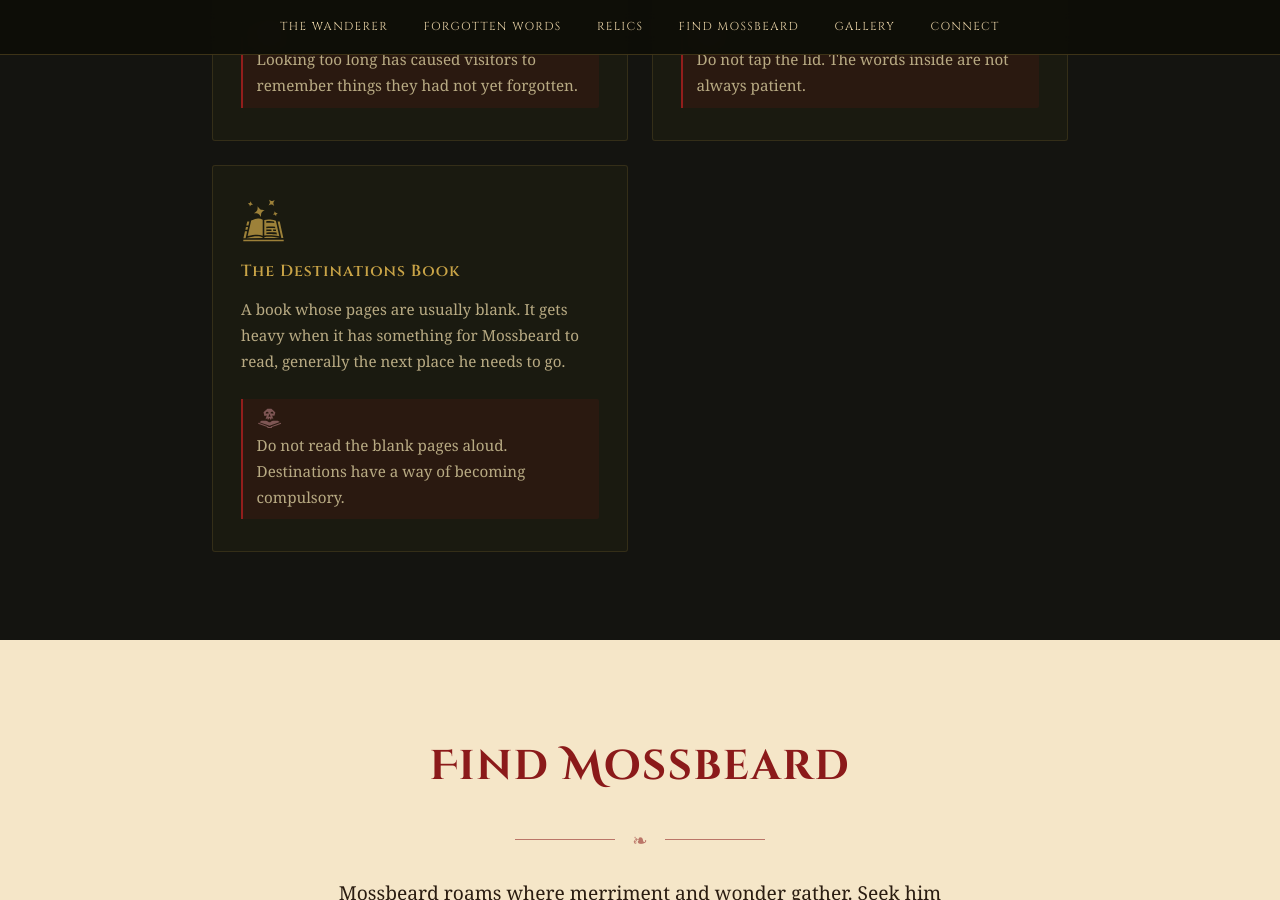
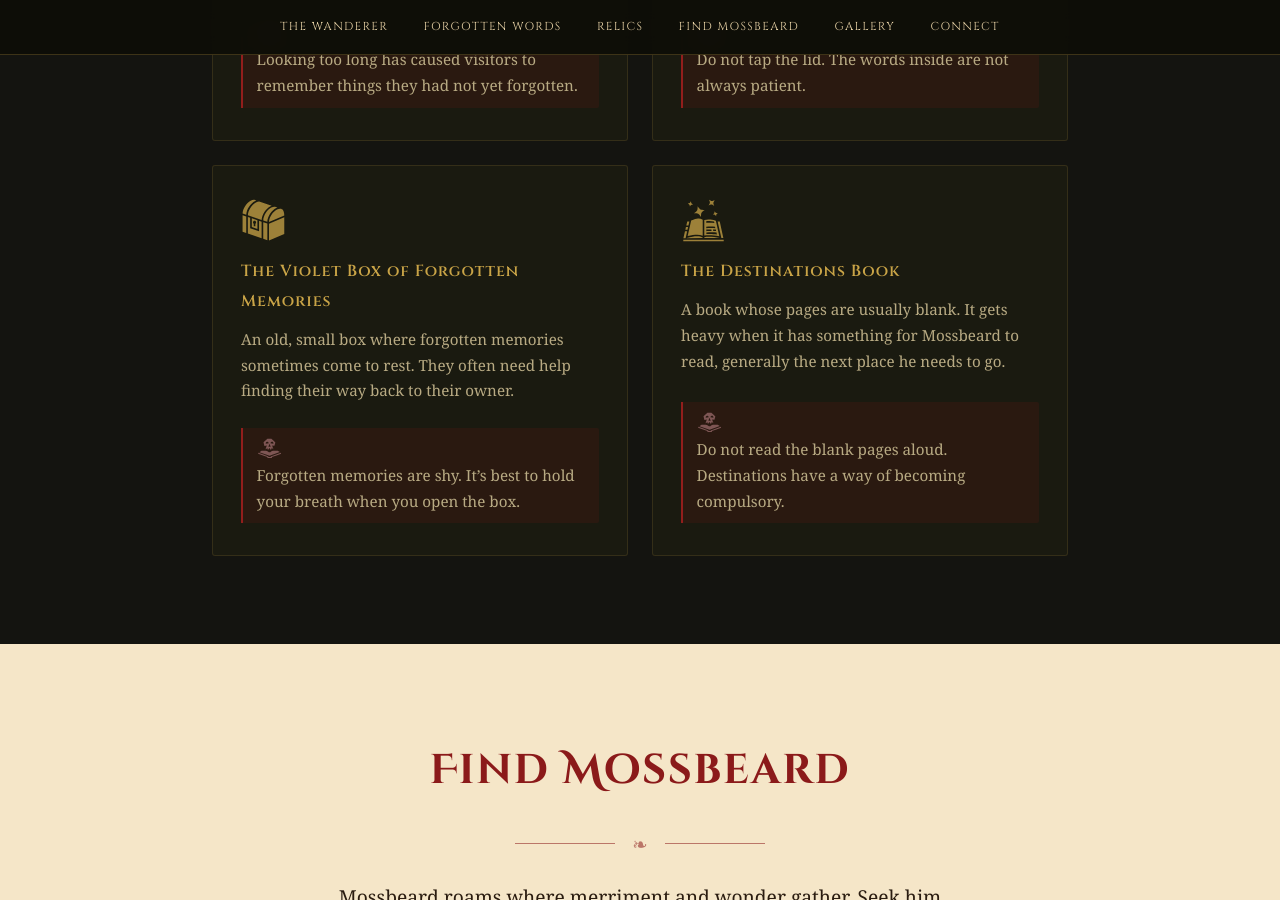
Before and after one commit to jayhaase/mossbeard, a Jekyll site: the page built from index.html, in a window 1280 px wide and 900 px high, scrolled down 3884 px. Built offline with Jekyll 4.4.1, drawn with Linux system fonts in a browser that asks for light colours; some web fonts are replaced.

Commit message:
Added forgotten memories

```diff
--- a/_data/relics.yml
+++ b/_data/relics.yml
@@ -32,6 +32,11 @@
   description: "An intricate wooden box that calls to forgotten words. If you listen closely, you may hear one scratching politely at the lid, hoping to be remembered."
   warning:     "Do not tap the lid. The words inside are not always patient."
 
+- name:        The Violet Box of Forgotten Memories
+  svg:         icons/locked-chest.svg
+  description: "An old, small box where forgotten memories sometimes come to rest. They often need help finding their way back to their owner."
+  warning:     "Forgotten memories are shy. It’s best to hold your breath when you open the box."
+
 - name:        The Destinations Book
   svg:         icons/spell-book.svg
   description: "A book whose pages are usually blank. It gets heavy when it has something for Mossbeard to read, generally the next place he needs to go."
```
Also changed, not shown: icons/locked-chest.svg (added).
